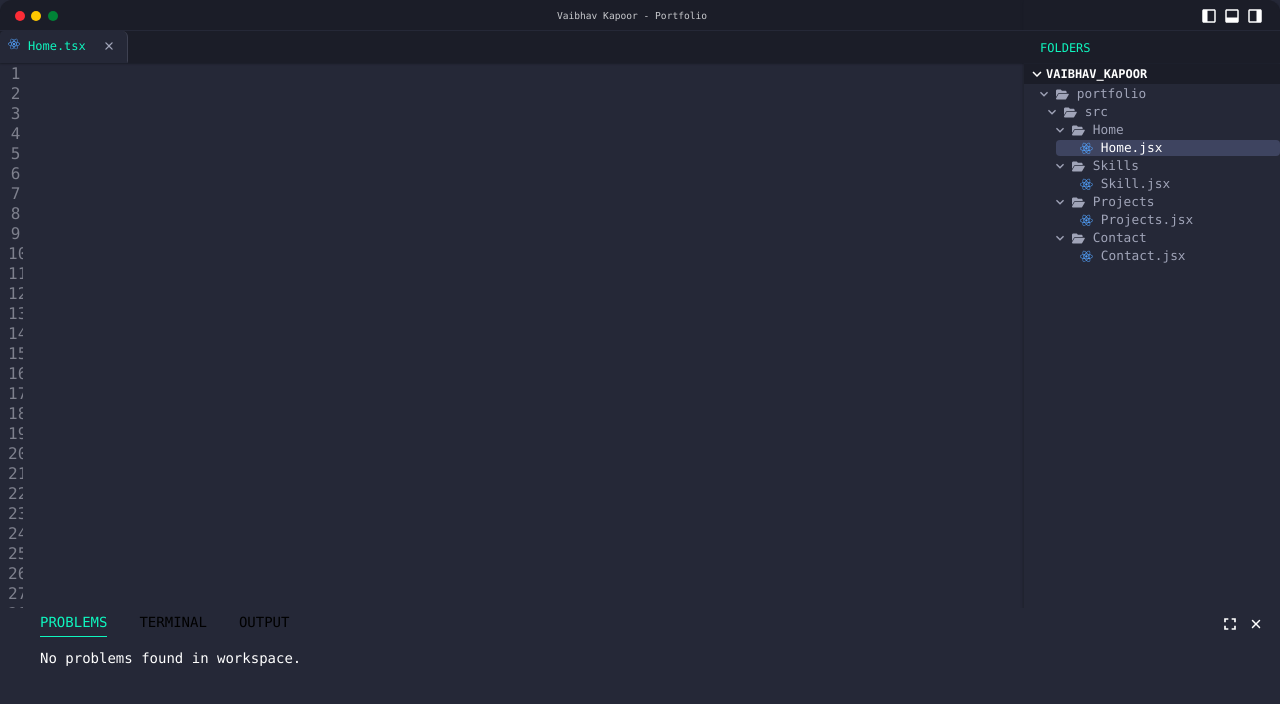
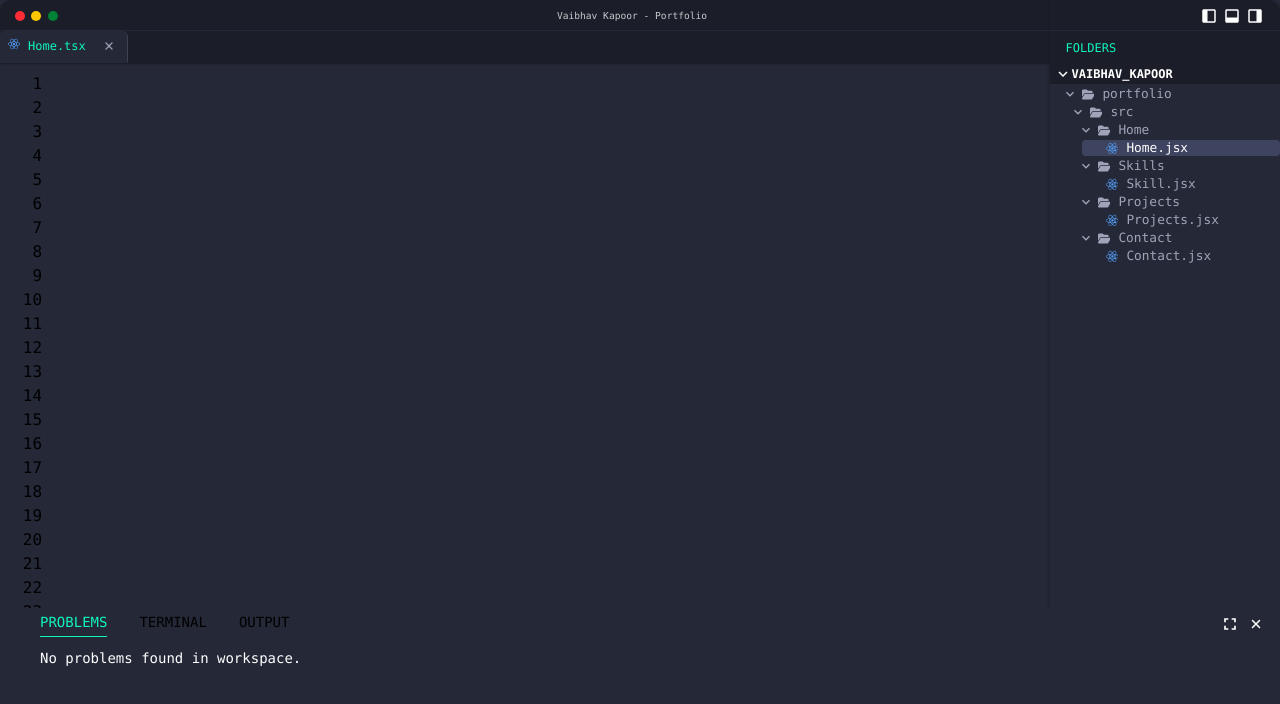
Before and after one commit to Vaibhavk0192/Portfolio, a Next.js app: page / in a window 1280 px wide. Shown: the top 704 px of the page. Built offline with nearby package versions, Linux system fonts and the light colour scheme.

Commit message:
solving panel window buttons not working issue

```diff
--- a/src/app/page.tsx
+++ b/src/app/page.tsx
@@ -5,24 +5,30 @@ import LeftPannel from "@/components/leftPannel/page";
 import Navbar from "@/components/navbar/page";
 import Pages from "@/components/pages/page";
 import RightPannel from "@/components/rightPannel/page";
+import { usePanel } from "@/context/panelContext";
 import { useState } from "react";
 
 export default function Home() {
-  const [leftPannelToggle, setLeftPannelToggle] = useState(true);
-  const [bottomPannelToggle, setBottomPannelToggle] = useState(true);
-  const [rightPannelToggle, setRightPannelToggle] = useState(true);
+  const {
+    leftOpen,
+    rightOpen,
+    bottomOpen,
+    setBottomOpen,
+    setRightOpen,
+    setLeftOpen,
+  } = usePanel();
   return (
     <>
       <Navbar />
-      <main className="flex m-auto">
-        <LeftPannel leftPageToggle={leftPannelToggle} />
+      <main className="flex m-auto w-full">
+        <LeftPannel leftPageToggle={leftOpen} />
         <Pages />
-        {rightPannelToggle && <RightPannel />}
+        {rightOpen && <RightPannel />}
       </main>
       <footer>
         <Terminal
-          bottomPannelToggle={bottomPannelToggle}
-          setBottomPannelToggle={setBottomPannelToggle}
+          bottomPannelToggle={bottomOpen}
+          setBottomPannelToggle={setBottomOpen}
         />
       </footer>
     </>
--- a/src/components/leftPannel/page.tsx
+++ b/src/components/leftPannel/page.tsx
@@ -7,25 +7,16 @@ interface LeftPannelProps {
 function LeftPannel({ leftPageToggle }: LeftPannelProps) {
   return (
     <>
-      <div
+      <p
         className={
           leftPageToggle
-            ? "text-foreground flex  flex-col h-screen w-[1.2vw] overflow-hidden align-center text-center pt-16 ml-2 leading-5"
-            : "hidden"
+            ? "flex flex-col w-6  items-center content-center mt-18 ml-5 pl-1 text-end overflow-y-hidden h-[calc(100vh-11vh)]"
+            : "hidden w-6  justify-center items-center content-center mt-18 ml-5 pl-1 text-end"
         }
       >
-        <p className={leftPageToggle ? "" : "display fixed text-xs"}>
-          1 2 3 4 5 6 7 8 9 10 11 12 13 14 15 16 17 18 19 20 21 22 23 24 25 26
-          27 28 29 30 31 32 33 34 35 36 37 38 39 40 41 42 43 44
-        </p>
-      </div>
-      <div
-        className={
-          leftPageToggle
-            ? "h-screen w-[0.08px] text-black ml-6 opacity-10 absolute -z-10"
-            : ""
-        }
-      />
+        1 2 3 4 5 6 7 8 9 10 11 12 13 14 15 16 17 18 19 20 21 22 23 24 25 26 27
+        28 29 30 31 32 33 34 35 36 37 38 39 40 41 42 43 44
+      </p>
     </>
   );
 }
--- a/src/components/navbar/page.tsx
+++ b/src/components/navbar/page.tsx
@@ -1,25 +1,13 @@
 "use client";
 
 import { useState } from "react";
-import Terminal from "../bottomScreen/page";
-import LeftPannel from "../leftPannel/page";
 import TopPannel from "./topPannel/page";
-import RightPannel from "../rightPannel/page";
+import { usePanel } from "@/context/panelContext";
 
 export default function Navbar() {
-  const [leftPannelToggle, setLeftPannelToggle] = useState(true);
-  const [bottomPannelToggle, setBottomPannelToggle] = useState(true);
-  const [rightPannelToggle, setRightPannelToggle] = useState(true);
   return (
     <header>
-      <TopPannel
-        leftPannelToggle={leftPannelToggle}
-        setLeftPannelToggle={setLeftPannelToggle}
-        bottomPannelToggle={bottomPannelToggle}
-        setBottomPannelToggle={setBottomPannelToggle}
-        rightPannelToggle={rightPannelToggle}
-        setRightPannelToggle={setRightPannelToggle}
-      />
+      <TopPannel/>
     </header>
   );
 }
--- a/src/components/navbar/topPannel/page.tsx
+++ b/src/components/navbar/topPannel/page.tsx
@@ -16,8 +16,17 @@ import { BiSolidDockRight } from "react-icons/bi";
 import { logToTerminal } from "../../bottomScreen/logToTerminal/logToTerminal";
 import TopbarTab from "./topbarTab/page";
 import { useSelectedTab } from "@/context/selectedTabContext";
+import { usePanel } from "@/context/panelContext";
 
-function TopPannel(topPannelProps: TopPannelProps) {
+function TopPannel() {
+  const {
+    leftOpen,
+    rightOpen,
+    bottomOpen,
+    setBottomOpen,
+    setRightOpen,
+    setLeftOpen,
+  } = usePanel();
   const { tabs } = useSelectedTab();
   return (
     <div className="flex flex-col w-screen bg-bg absolute  rounded-t-xl  shadow-xs shadow-bg">
@@ -34,12 +43,10 @@ function TopPannel(topPannelProps: TopPannelProps) {
           <div
             onClick={() => {
               logToTerminal("left pannel toggle clicked!");
-              topPannelProps.setLeftPannelToggle(
-                !topPannelProps.leftPannelToggle
-              );
+              setLeftOpen(!leftOpen);
             }}
           >
-            {topPannelProps.leftPannelToggle ? (
+            {leftOpen ? (
               <BiSolidDockLeft className="text-white text-lg flex " />
             ) : (
               <BiDockLeft className="text-white text-lg flex" />
@@ -49,12 +56,10 @@ function TopPannel(topPannelProps: TopPannelProps) {
             className="cursor-pointer"
             onClick={() => {
               logToTerminal("bottom pannel toggle clicked!");
-              topPannelProps.setBottomPannelToggle(
-                !topPannelProps.bottomPannelToggle
-              );
+              setBottomOpen(!bottomOpen);
             }}
           >
-            {topPannelProps.bottomPannelToggle ? (
+            {bottomOpen ? (
               <BiSolidDockBottom className="text-white text-lg  flex" />
             ) : (
               <BiDockBottom className="text-white text-lg  flex" />
@@ -63,13 +68,11 @@ function TopPannel(topPannelProps: TopPannelProps) {
           <div
             className="cursor-pointer"
             onClick={() => {
-              topPannelProps.setRightPannelToggle(
-                !topPannelProps.rightPannelToggle
-              );
+              setRightOpen(!rightOpen);
               logToTerminal("right pannel toggle clicked!");
             }}
           >
-            {!topPannelProps.rightPannelToggle ? (
+            {!rightOpen ? (
               <BiDockRight className="text-white text-lg  flex" />
             ) : (
               <BiSolidDockRight className="text-white text-lg  flex" />
--- a/src/components/pages/page.tsx
+++ b/src/components/pages/page.tsx
@@ -1,5 +1,5 @@
 function Pages() {
-  return <div className="mt-20 flex w-[78.8vw] px-10">
+  return <div className="mt-20 flex-5 min-w-[78.8vw] px-10">
 
   </div>;
 }
--- a/src/components/rightPannel/page.tsx
+++ b/src/components/rightPannel/page.tsx
@@ -5,7 +5,7 @@ import { files } from "@/lib/data/files";
 const RightPannel = () => {
   return (
     <div>
-      <div className="flex flex-col h-screen w-[20vw] ml-auto z-5 relative shadow-sm shadow-bg pt-8">
+      <div className="flex flex-2 flex-col h-screen  min-w-fit] w-[18vw]  ml-auto z-5 relative shadow-sm shadow-bg pt-8">
         <div className="text-highlight-green text-xs flex w-[10vw] px-4 py-2">
           <p className="w-full h-fit flex">FOLDERS</p>
         </div>
@@ -18,7 +18,7 @@ const RightPannel = () => {
             key={file.id}
             id={file.id}
             title={file.title}
-            icon={file.icon==="folder" ? "folder" : "file"}
+            icon={file.icon === "folder" ? "folder" : "file"}
             children={file.children ?? []}
           />
         ))}
--- /dev/null
+++ b/src/context/panelContext.tsx
@@ -0,0 +1,44 @@
+"use client";
+
+import { createContext, useContext, useState } from "react";
+
+type PanelToggleContextType = {
+  leftOpen: boolean;
+  setLeftOpen: React.Dispatch<React.SetStateAction<boolean>>;
+  rightOpen: boolean;
+  setRightOpen: React.Dispatch<React.SetStateAction<boolean>>;
+  bottomOpen: boolean;
+  setBottomOpen: React.Dispatch<React.SetStateAction<boolean>>;
+};
+
+const PanelContext = createContext<PanelToggleContextType | undefined>(
+  undefined
+);
+
+export const PanelProvider: React.FC<{ children: React.ReactNode }> = ({
+  children,
+}) => {
+  const [leftOpen, setLeftOpen] = useState(true);
+  const [rightOpen, setRightOpen] = useState(true);
+  const [bottomOpen, setBottomOpen] = useState(true);
+  return (
+    <PanelContext.Provider
+      value={{
+        leftOpen,
+        setLeftOpen,
+        rightOpen,
+        setRightOpen,
+        bottomOpen,
+        setBottomOpen,
+      }}
+    >
+      {children}
+    </PanelContext.Provider>
+  );
+};
+
+export const usePanel = () => {
+  const context = useContext(PanelContext);
+  if (!context) throw new Error("usePanel must be used inside PanelProvider");
+  return context;
+};
```
Also changed, not shown: src/app/layout.tsx (+8 -5 lines), 1 other file (tests, documents, lock files or other folders).
